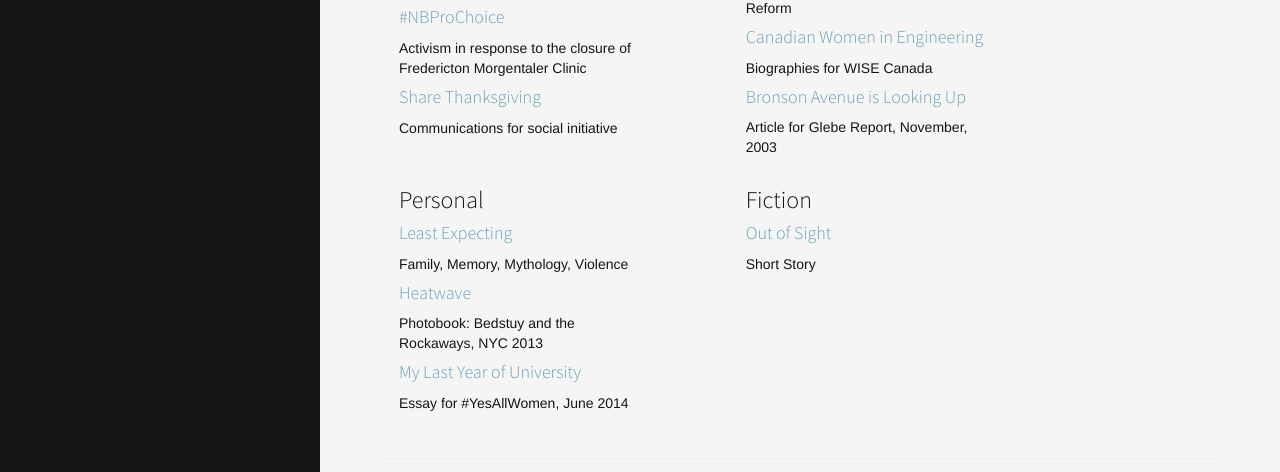
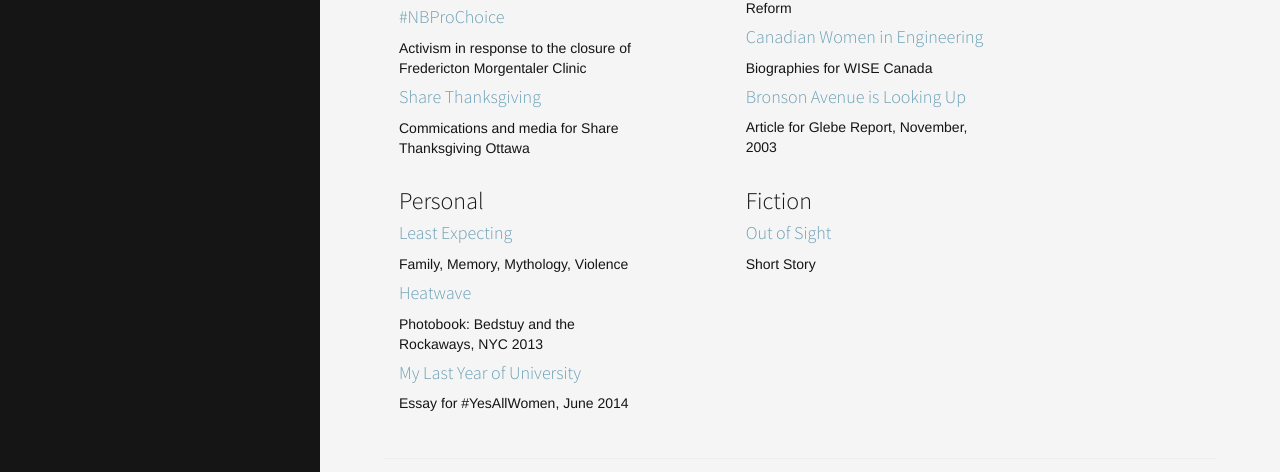
Before and after one commit to madeleinegermaine/madeleinegermaine, a Jekyll site: the page built from index.html, in a window 1280 px wide and 1169 px high. Shown: the part 620-1092 px from the top of the window. Built offline with Jekyll 4.4.1, drawn with Linux system fonts in a browser that asks for light colours; the list of posts is cut into pages by our own code.

Commit message:
Updated index.html

```diff
--- a/index.html
+++ b/index.html
@@ -42,7 +42,7 @@
       </li>
       <li>
       	<h4><a href="https://madeleinegermaine.github.io/activism/commission/2013/10/07/share-thanksgiving.html">Share Thanksgiving</a></h4>
-      	<p>Communications for social initiative</p>
+      	<p>Commications and media for Share Thanksgiving Ottawa</p>
       </li>
     </ul>
   </div>
```
